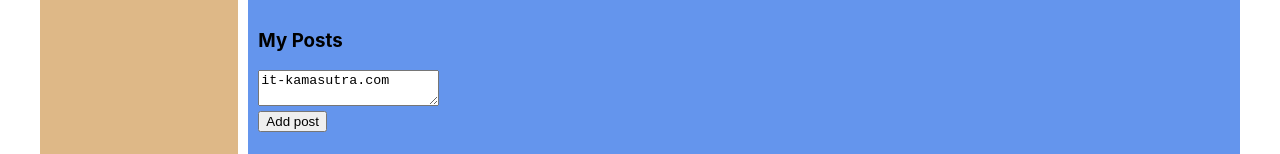
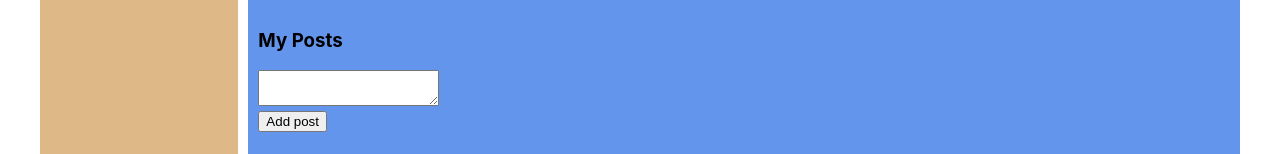
Before and after one commit to RomanAlxndrvch/SocialNetwork, a React (Create React App) app: page /profile in a window 1280 px wide. Shown: the part 768-922 px from the top of the page. Built offline with nearby package versions, Linux system fonts and the light colour scheme.

Commit message:
Add FLUX

```diff
--- a/src/App.tsx
+++ b/src/App.tsx
@@ -31,6 +31,7 @@ type FriendsType = {
 }
 type ProfilePageType = {
     posts: Array<PostsType>
+    newPostText: string
 }
 type DialogsPageType = {
     messages: Array<MessagesType>
@@ -46,19 +47,20 @@ type StatePropsType = {
 }
 type AppPropsType = {
     state: StatePropsType,
-    addPost: (postMessage: string) => void
+    addPost: () => void
+    updatePostText: (newText: string) => void
 }
 
 
 function App(props: AppPropsType) {
-
     return (
         <div className={'app-wrapper'}>
             <Header/>
             <Navbar state={props.state.sidebar}/>
             <div className={'app-wrapper-content'}>
                 <Route path={'/profile'}
-                       render={() => <Profile state={props.state.profilePage} addPost={props.addPost}/>}/>
+                       render={() => <Profile state={props.state.profilePage} addPost={props.addPost}
+                                              updatePostText={props.updatePostText}/>}/>
                 <Route path={'/dialogs'}
                        render={() => <Dialogs state={props.state.dialogsPage}/>}/>
                 <Route exact path={'/News'} render={() => <News/>}/>
--- a/src/components/Profile/MyPosts/MyPosts.tsx
+++ b/src/components/Profile/MyPosts/MyPosts.tsx
@@ -1,4 +1,4 @@
-import React from "react";
+import React, {ChangeEvent} from "react";
 import classes from './MyPosts.module.css'
 import Post from "./Post/Post";
 
@@ -9,31 +9,34 @@ type PostsType = {
 }
 type ProfilePageType = {
     posts: Array<PostsType>
-    addPost: (postMessage: string) => void
+    addPost: () => void
+    updatePostText: (newText: string) => void
 }
 
 const MyPosts = (props: ProfilePageType) => {
 
-    let postElement = props.posts.map((post) => <Post message={post.message} likesCount={post.likesCount}/>)
+    const postElement = props.posts.map((post) => <Post message={post.message} likesCount={post.likesCount}/>)
 
-    let newPostElement = React.createRef<HTMLTextAreaElement>();
+    const newPostElement = React.createRef<HTMLTextAreaElement>();
 
     const addPost = () => {
-        if (newPostElement.current) { // fix problem with "object may be null"
-            props.addPost(newPostElement.current.value)
+        if (newPostElement.current) {
             newPostElement.current.value = ''
         }
+        props.addPost()
+
     }
 
-    const onPostChange = () => {
-
+    const onPostChange = (e: ChangeEvent<HTMLTextAreaElement>) => {
+        props.updatePostText(e.currentTarget.value)
     }
 
     return (
         <div className={classes.postsBlock}>
             <h3>My Posts</h3>
             <div>
-                <div><textarea onChange={onPostChange} ref={newPostElement} value={'it-kamasutra.com'}/></div>
+                <div>
+                    <textarea onChange={onPostChange} ref={newPostElement}/></div>
                 <div>
                     <button onClick={addPost}>Add post
                     </button>
--- a/src/components/Profile/Profile.tsx
+++ b/src/components/Profile/Profile.tsx
@@ -10,18 +10,20 @@ type PostType = {
 }
 type ProfileType = {
     posts: Array<PostType>
+    newPostText: string
 }
 type StatePropsType = {
     state: ProfileType
-    addPost: (postMessage: string) => void
+    addPost: () => void
+    updatePostText: (newText: string) => void
+
 }
 
 const Profile: React.FC<StatePropsType> = (props) => {
-
     return (
         <div>
             <ProfileInfo/>
-            <MyPosts posts={props.state.posts} addPost={props.addPost}/>
+            <MyPosts posts={props.state.posts} addPost={props.addPost} updatePostText={props.updatePostText}/>
         </div>
     )
 }
--- a/src/components/redux/state.ts
+++ b/src/components/redux/state.ts
@@ -44,7 +44,7 @@ let state: RootStateType = {
             {id: 3, message: "Darova.", likesCount: 13},
             {id: 4, message: "LaLaLaLa.", likesCount: 14},
         ],
-        newPostText: 'it-kamasutra.com'
+        newPostText: ''
     },
 
     dialogsPage: {
@@ -111,14 +111,20 @@ let state: RootStateType = {
     }
 }
 
-export const addPost = (postMessage: string) => {
+export const addPost = () => {
     const newPost: PostType = {
         id: 5,
-        message: postMessage,
+        message: state.profilePage.newPostText,
         likesCount: 0
     }
 
     state.profilePage.posts.push(newPost)
+    state.profilePage.newPostText = ''
+    rerenderEntireThree(state)
+}
+
+export const updatePostText = (newText: string) => {
+    state.profilePage.newPostText = newText
     rerenderEntireThree(state)
 }
 
--- a/src/render.tsx
+++ b/src/render.tsx
@@ -3,12 +3,13 @@ import ReactDOM from 'react-dom';
 import './index.css';
 import App from './App';
 import {BrowserRouter} from "react-router-dom";
-import {addPost, RootStateType} from './components/redux/state'
+import {addPost, updatePostText, RootStateType} from './components/redux/state'
+
 
 export const rerenderEntireThree = (state: RootStateType) => {
     ReactDOM.render(
         <BrowserRouter>
-            <App state={state} addPost={addPost}/>
+            <App state={state} addPost={addPost} updatePostText={updatePostText}/>
         </BrowserRouter>, document.getElementById('root')
     );
 }
```
Also changed, not shown: src/components/Navbar/Navbar.tsx (+15 -1 lines).
